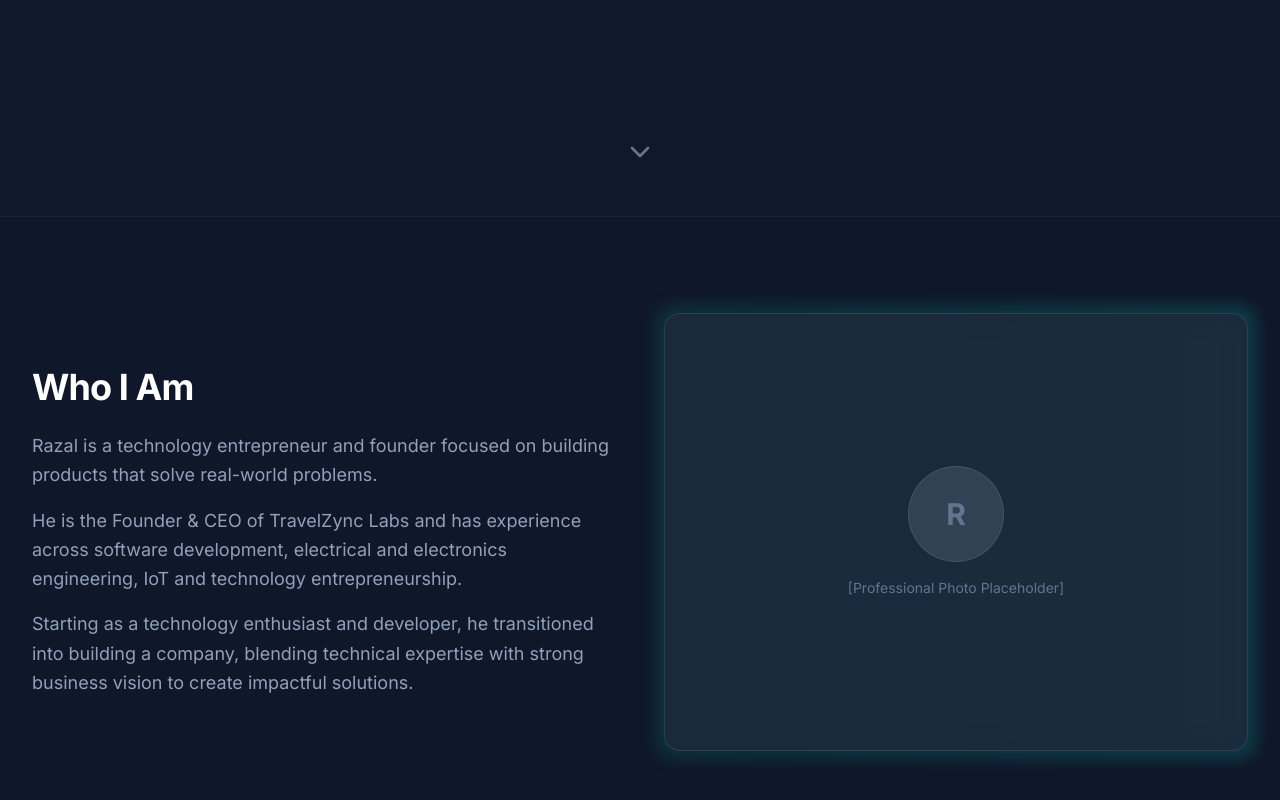
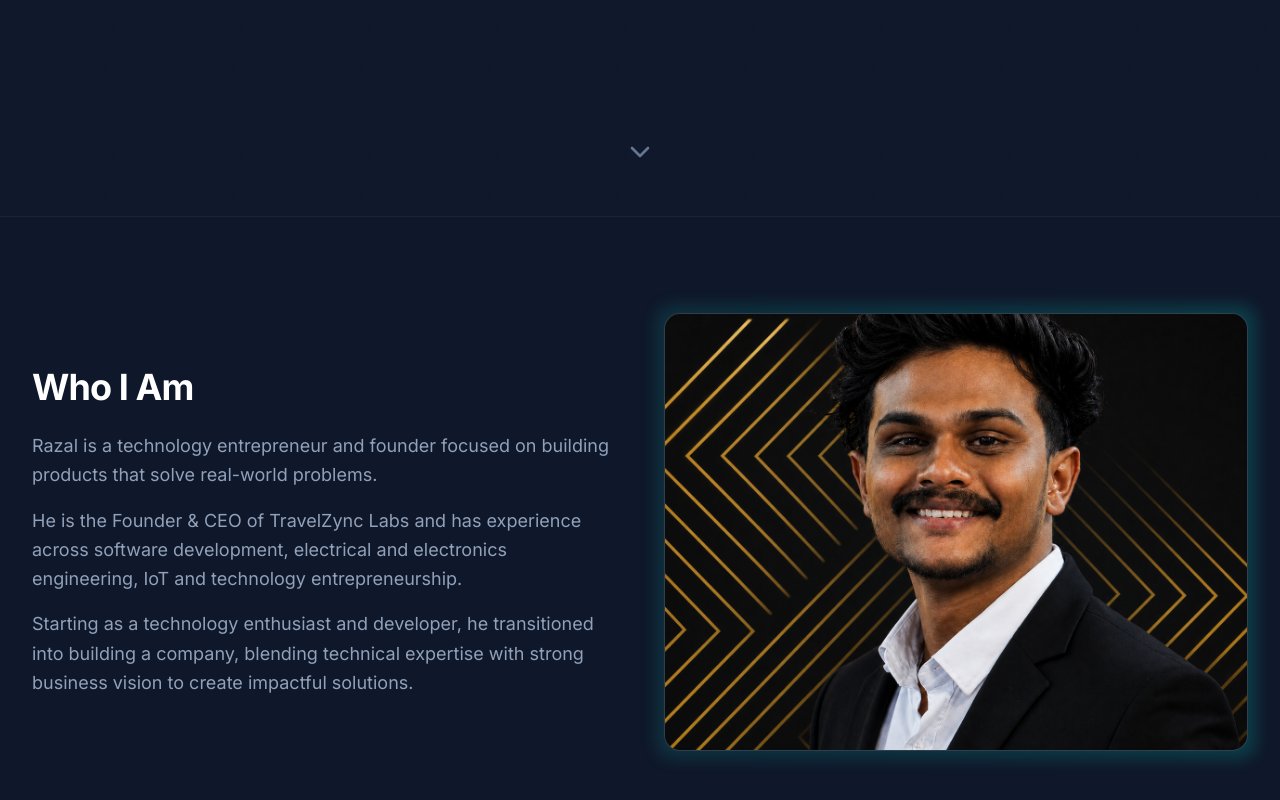
Before and after one commit to fadlushakirjob/Razal-Rahman-Portfolio, a React (Vite) app in the folder frontend/: page / in a window 1280 px wide. Shown: the part 584-1384 px from the top of the page. Built offline with nearby package versions, Linux system fonts and the light colour scheme; no server answers.

Commit message:
Update About section with profile picture

```diff
--- a/frontend/src/components/About.tsx
+++ b/frontend/src/components/About.tsx
@@ -1,6 +1,7 @@
 import React from 'react';
 import { motion } from 'framer-motion';
 import { siteConfig } from '../data/config';
+import profileImage from '../assets/razal.png';
 
 export const About: React.FC = () => {
   return (
@@ -36,13 +37,11 @@
           {/* Decorative elements */}
           <div className="absolute -inset-2 bg-gradient-to-r from-primary-600 to-teal-400 rounded-2xl blur opacity-20 group-hover:opacity-40 transition duration-1000 group-hover:duration-200"></div>
           <div className="relative aspect-square sm:aspect-[4/3] rounded-2xl overflow-hidden glass border border-white/10 flex items-center justify-center bg-dark-800">
-            {/* Fallback avatar if no image */}
-            <div className="text-center p-8">
-              <div className="w-24 h-24 mx-auto mb-4 bg-dark-700 rounded-full flex items-center justify-center border border-white/10 text-3xl font-bold text-slate-500">
-                {siteConfig.name[0]}
-              </div>
-              <p className="text-sm text-slate-500">[Professional Photo Placeholder]</p>
-            </div>
+            <img
+              src={profileImage}
+              alt={siteConfig.name}
+              className="w-full h-full object-cover object-center group-hover:scale-105 transition-transform duration-700 ease-in-out"
+            />
           </div>
         </motion.div>
       </div>
```
Also changed, not shown: frontend/src/assets/razal.png (added).
